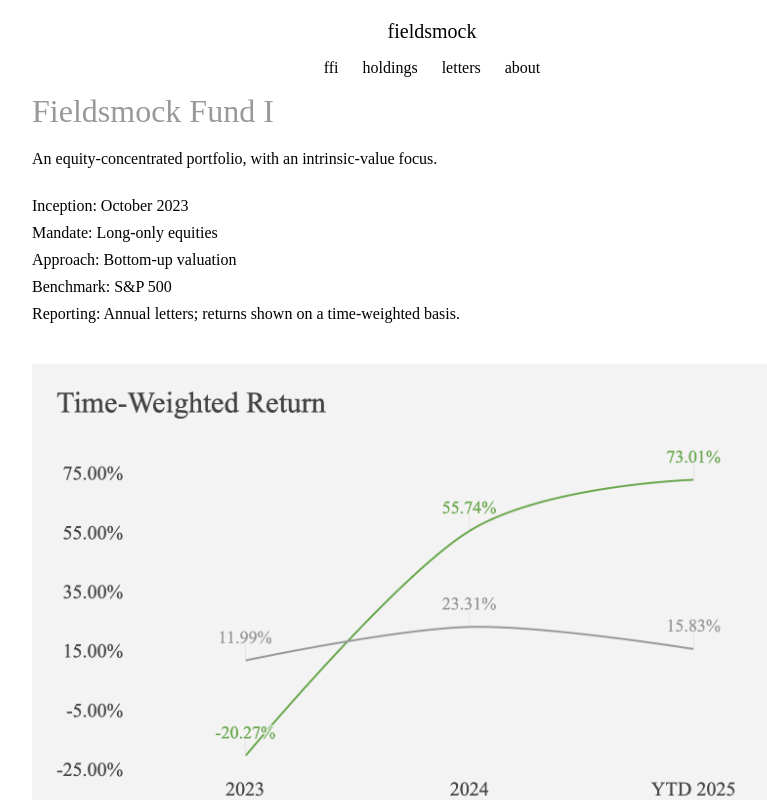
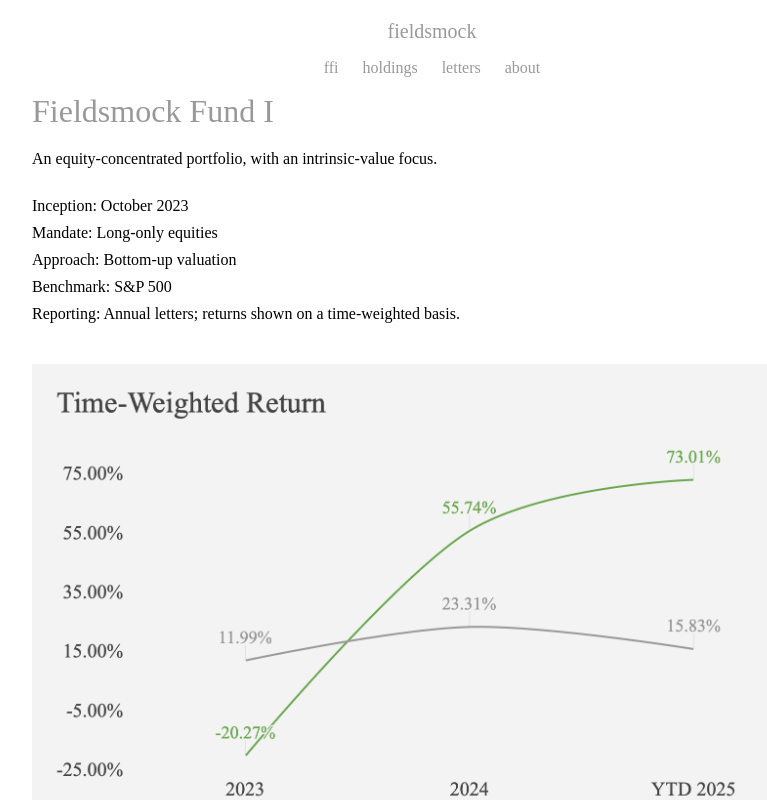
Before and after one commit to abcwatch123/my-fund-site, a plain HTML site: page index.html in a window 1280 px wide. Both pictures are taken after a click on the link "fieldsmock". Shown: the top 800 px of the page, without its empty margins (208-975 px from the left). Drawn offline with Linux system fonts and the light colour scheme.

Commit message:
Update header/menu color to #999999

```diff
--- a/index.html
+++ b/index.html
@@ -35,7 +35,7 @@
       font-size: 20px;
       font-weight: normal;
       text-decoration: none;
-      color: #000;
+      color: #999999;
       cursor: pointer;
     }
 
@@ -81,7 +81,7 @@
     .main-nav a {
       margin: 0 12px;
       text-decoration: none;
-      color: #000;
+      color: #999999;
       font-size: 16px;
       text-transform: lowercase;
     }
```
Also changed, not shown: letter-0.html (+1 -1 lines).
